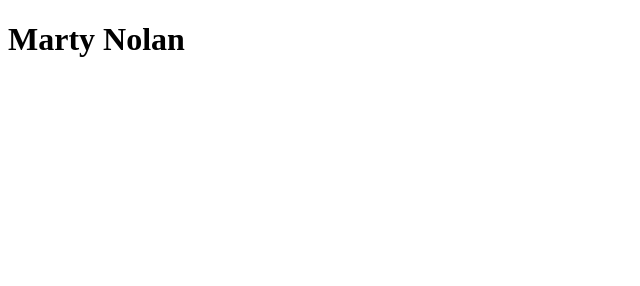
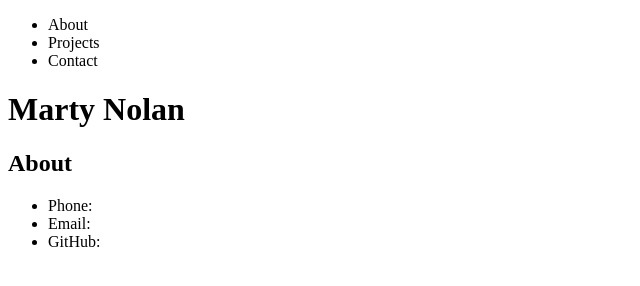
Before and after one commit to MCN17/portfolio, a plain HTML site: page index.html in a window 1280 px wide. Shown: the whole page, without its empty margins (0-640 px from the left). Drawn offline with Linux system fonts and the light colour scheme.

Commit message:
first html outline and gitignore

```diff
--- a/index.html
+++ b/index.html
@@ -5,6 +5,28 @@
         <title>Marty's Portfolio</title>
     </head>
     <body>
-        <h1>Marty Nolan</h1>
+        <header>
+            <nav>
+                <ul>
+                    <li>About</li>
+                    <li>Projects</li>
+                    <li>Contact</li>
+                </ul>
+            </nav>
+        </header>
+        <main>
+            <h1>Marty Nolan</h1>
+            <h2>About</h2>
+        </main>
+        <section>
+
+        </section>
+        <footer>
+            <ul>
+                <li>Phone:</li>
+                <li>Email:</li>
+                <li>GitHub:</li>
+            </ul>
+        </footer>
     </body>
 </html>
```
Also changed, not shown: 1 other file.
